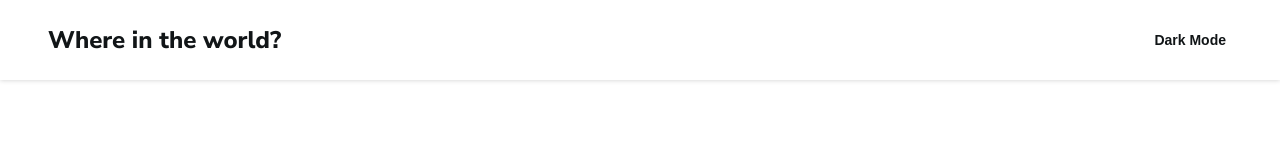
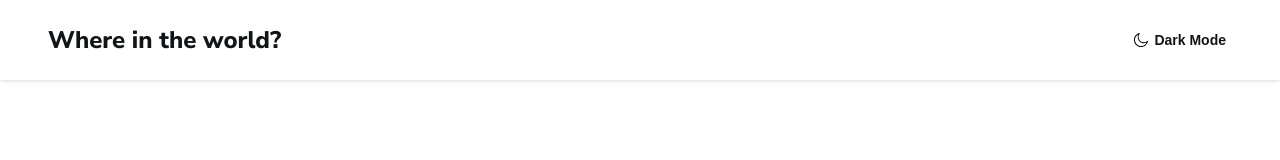
Before and after one commit to mikeybell/countries-api, a React (Create React App) app: page / in a window 1280 px wide. Shown: the top 160 px of the page. Built offline with nearby package versions, Linux system fonts and the light colour scheme.

Commit message:
chore: add moon icon

```diff
--- a/src/components/App/index.tsx
+++ b/src/components/App/index.tsx
@@ -13,7 +13,7 @@ export const App = () => {
 
   return (
     <main className={`${app} ${themeStyle}`}>
-      <Header toggleTheme={toggleTheme} />
+      <Header toggleTheme={toggleTheme} lightTheme={lightTheme} />
     </main>
   );
 }
--- a/src/components/Header/header.module.css
+++ b/src/components/Header/header.module.css
@@ -21,4 +21,11 @@
   color: var(--theme-text);
   font-size: var(--body-text-home);
   font-weight: 600;
+  cursor: pointer;
+  display: flex;
+  align-items: center;
 }
+
+.icon {
+  margin-right: 6px;
+}
--- a/src/components/Header/index.tsx
+++ b/src/components/Header/index.tsx
@@ -1,14 +1,20 @@
 import React from 'react';
 import styles from './header.module.css';
+import { ReactComponent as Moon } from '../../assets/moon.svg';
+import { ReactComponent as MoonFilled } from '../../assets/moon_filled.svg';
 
-export const Header = ({ toggleTheme }: any) => {
-  const { header, title, content, button } = styles;
+export const Header = ({ toggleTheme, lightTheme }: any) => {
+  const { header, title, content, button, icon } = styles;
+  const moon = lightTheme
+    ? <Moon className={icon} />
+    : <MoonFilled className={icon} />
 
   return (
     <header className={header}>
       <div className={content}>
         <h1 className={title}>Where in the world?</h1>
         <button className={button} onClick={toggleTheme}>
+          {moon}
           Dark Mode
         </button>
       </div>
```
Also changed, not shown: src/assets/moon.svg (added), src/assets/moon_filled.svg (added).
